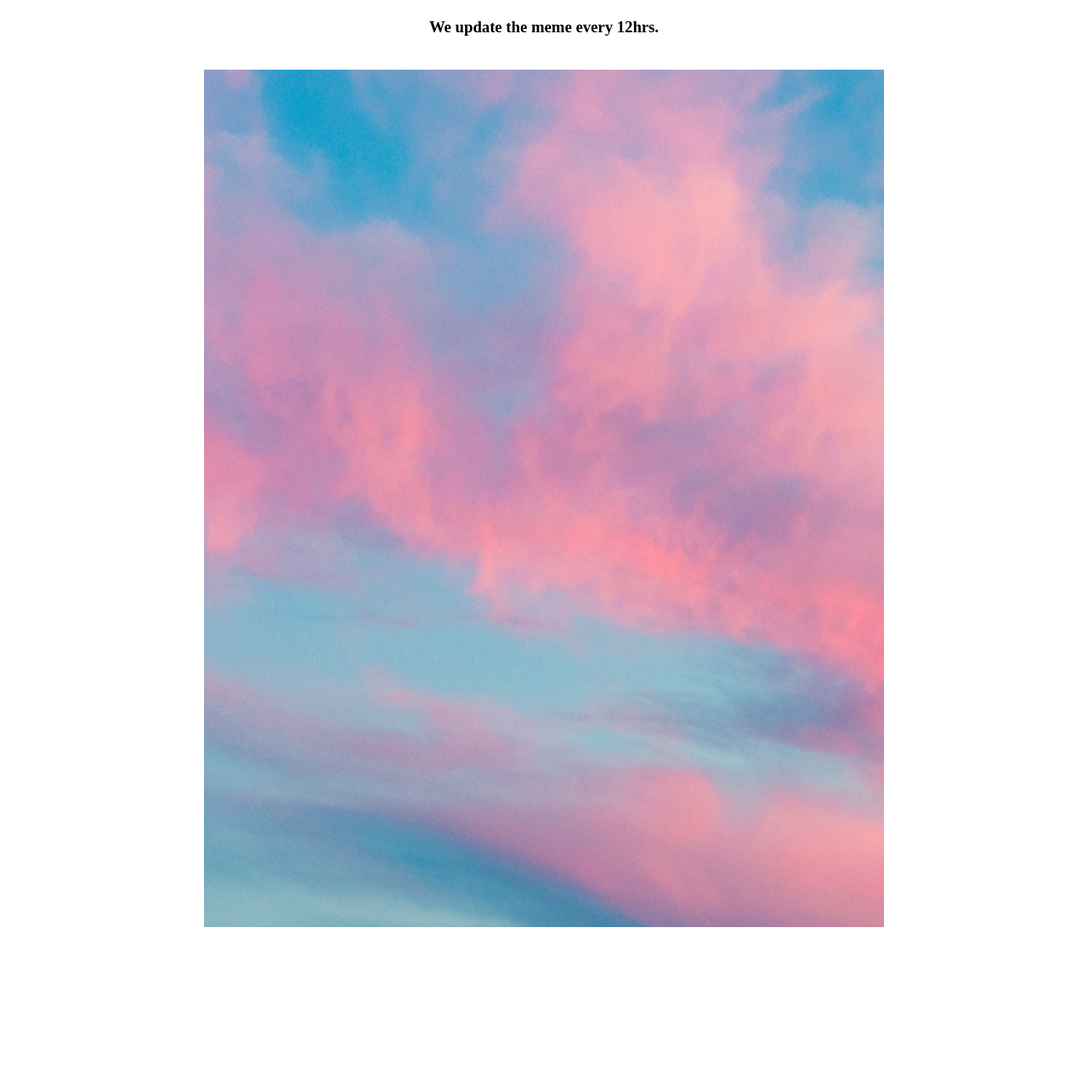
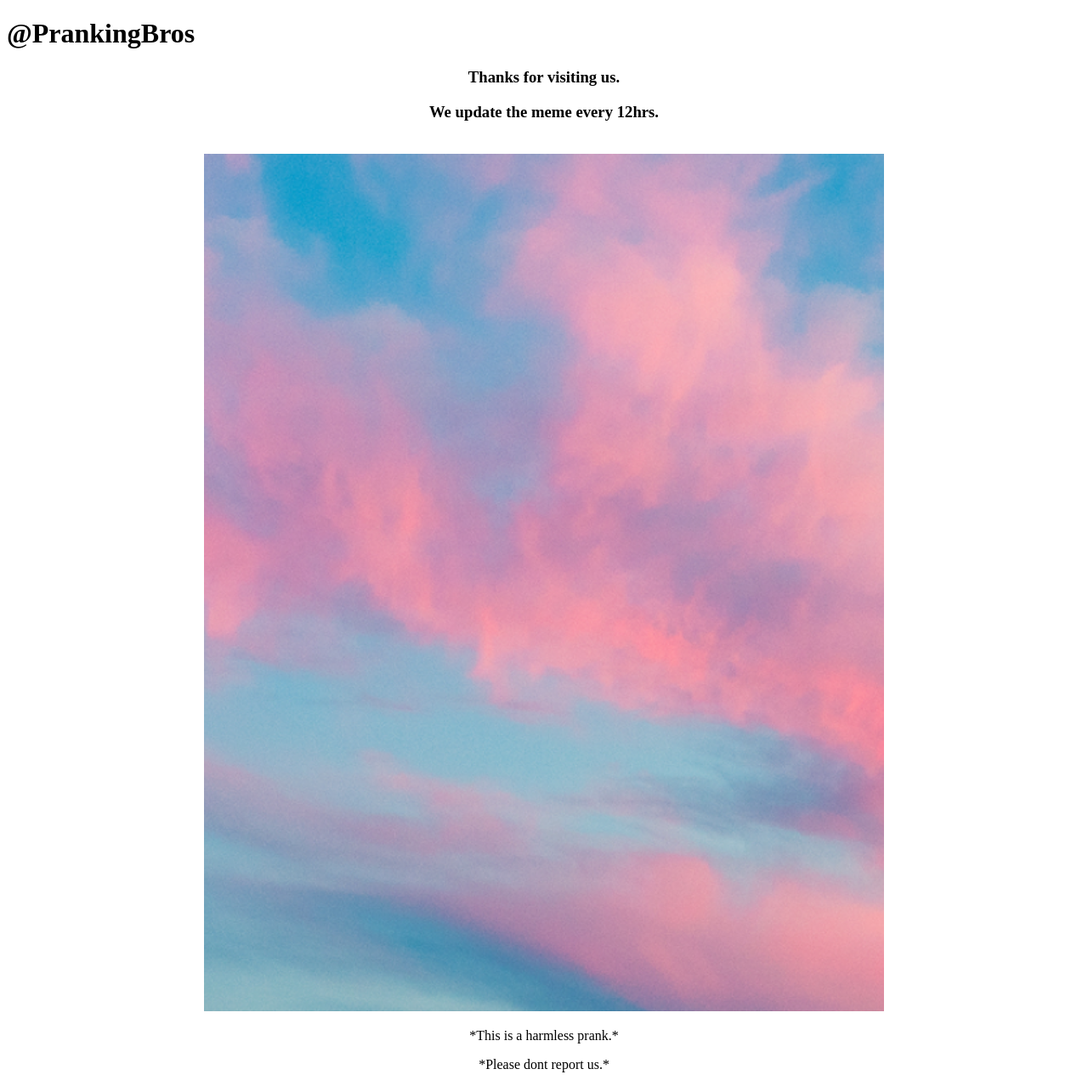
Before and after one commit to 2prankingbros/prankingbros, a plain HTML site: page index.html in a window 1280 px wide. Shown: the whole page at 85% size. Before the commit the page ends 1103 px from the top, so only its background shows below. Drawn offline with Linux system fonts and the light colour scheme.

Commit message:
Update index.html

```diff
--- a/index.html
+++ b/index.html
@@ -12,7 +12,10 @@
     </style>
 </head>
 <body>
-    <h1></h1>
+    <h1>@PrankingBros</h1>
+    <h3><center>Thanks for visiting us.</center></h3>
     <h3><center>We update the meme every 12hrs.</center></h3>
     <center><img src="a.png" /></center>
+    <center><p>*This is a harmless prank.*</p></center>
+    <center><p>*Please dont report us.*</p></center>
 </html>
```
